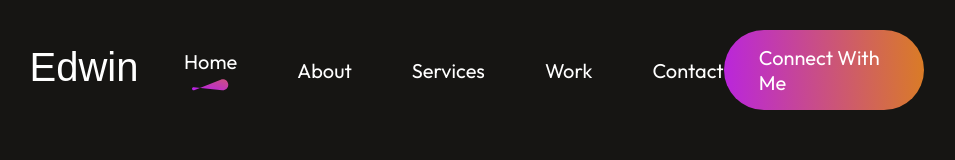
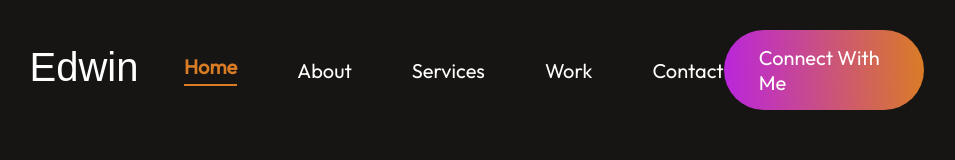
Before and after one commit to KipletingEdwin/kipleting-edwin-portfolio, a React (Vite) app: page / in a window 1280 px wide. Shown: the top 160 px of the page, without its empty margins (186-1141 px from the left). Built offline with nearby package versions, Linux system fonts and the light colour scheme.

Commit message:
update my active link to use a different color instead of image

```diff
--- a/src/Components/Navbar/Navbar.css
+++ b/src/Components/Navbar/Navbar.css
@@ -40,9 +40,12 @@
     opacity: 0.8;
 }
 
-.nav-menu li img {
-    display: flex;
-    margin: auto;
+/* Active Link Styling */
+.active-link {
+    color: #DA7C25 !important;  /* Change text color */
+    font-weight: bold;
+    border-bottom: 2px solid #DA7C25; /* Optional underline effect */
+    padding-bottom: 5px;
 }
 
 .anchor-link {
--- a/src/Components/Navbar/Navbar.jsx
+++ b/src/Components/Navbar/Navbar.jsx
@@ -1,7 +1,6 @@
 import React, { useState } from "react";
 import "./Navbar.css";
 import logo from "../../assets/edwin.svg";
-import underline from "../../assets/nav_underline.svg";
 import AnchorLink from "react-anchor-link-smooth-scroll";
 import menuOpenIcon from "../../assets/menu_open.svg";
 import menuCloseIcon from "../../assets/menu_close.svg";
@@ -28,15 +27,24 @@ const Navbar = () => {
 
         {["home", "about", "services", "work", "contact"].map((item) => (
           <li key={item}>
-            <AnchorLink className="anchor-link" offset={50} href={`#${item}`} onClick={() => handleMenuClick(item)}>
-              <p> {item.charAt(0).toUpperCase() + item.slice(1)} </p>
+            <AnchorLink
+              className={`anchor-link ${menu === item ? "active-link" : ""}`}
+              offset={50}
+              href={`#${item}`}
+              onClick={() => handleMenuClick(item)}
+            >
+              {item.charAt(0).toUpperCase() + item.slice(1)}
             </AnchorLink>
-            {menu === item && <img src={underline} alt={item} />}
           </li>
         ))}
       </ul>
       <div className="nav-connect">
-        <AnchorLink className="anchor-link" offset={50} href="#contact" onClick={() => handleMenuClick("contact")}>
+        <AnchorLink
+          className={`anchor-link ${menu === "contact" ? "active-link" : ""}`}
+          offset={50}
+          href="#contact"
+          onClick={() => handleMenuClick("contact")}
+        >
           Connect With Me
         </AnchorLink>
       </div>
```
